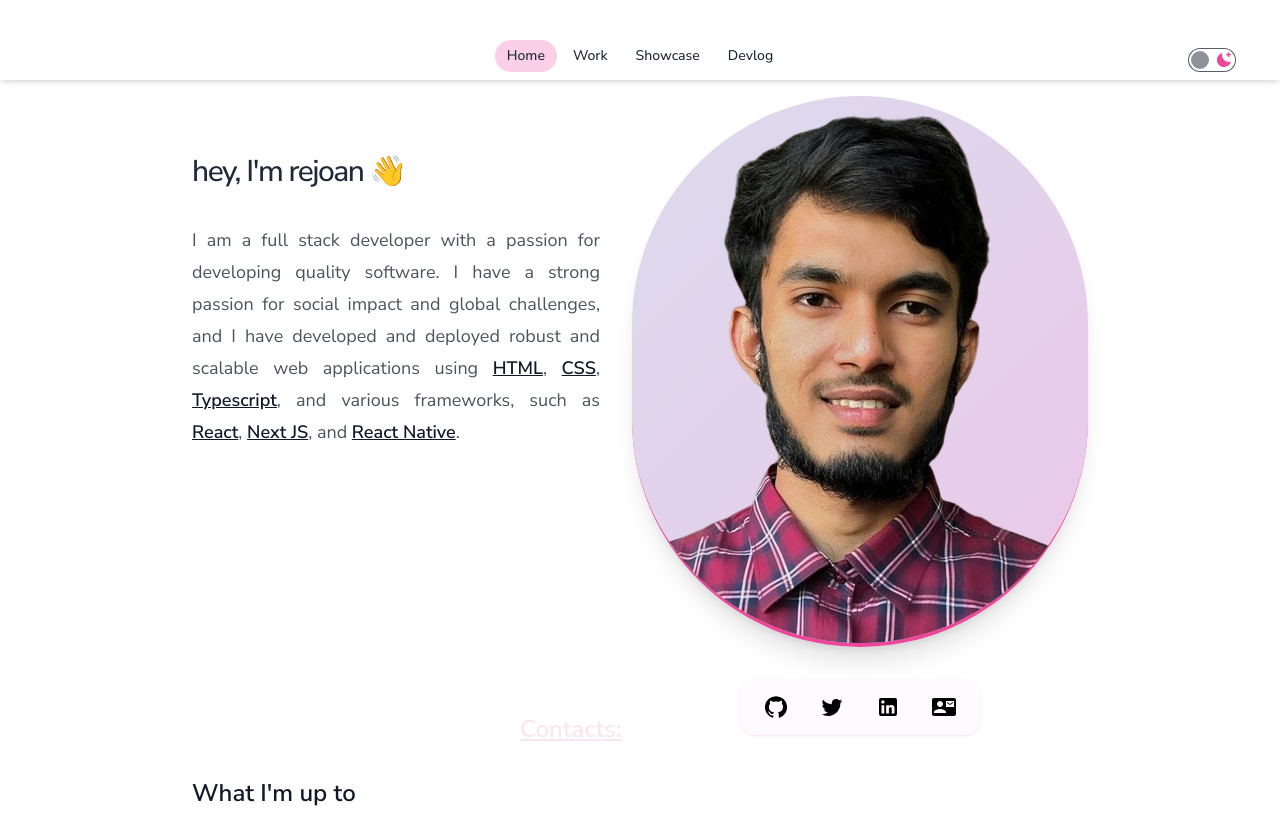
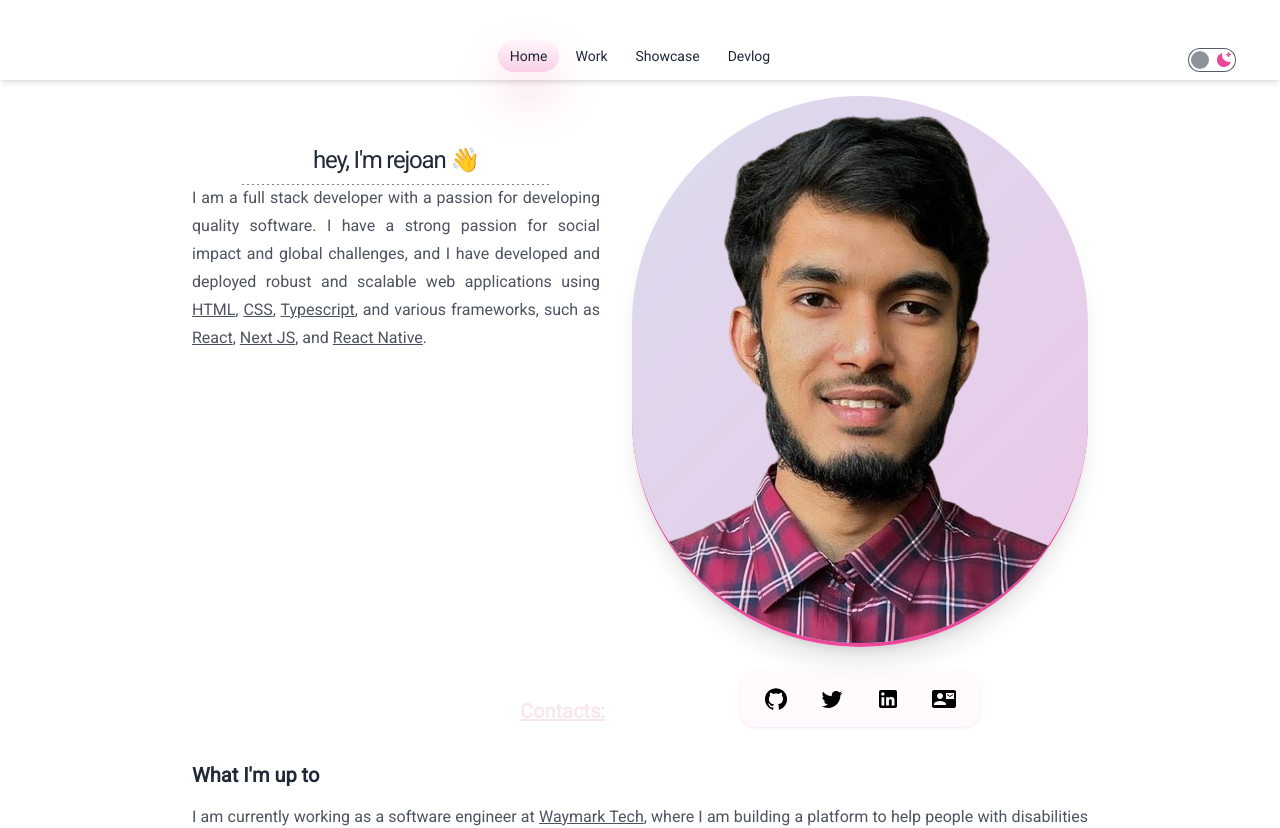
Before and after one commit to rejoanahmed/rejoanahmed, a Next.js app: page / in a window 1280 px wide. Shown: the top 828 px of the page. Built offline with nearby package versions, Linux system fonts and the light colour scheme.

Commit message:
Add GridLine component and update Navbar styles

```diff
--- /dev/null
+++ b/src/app/GridLine.tsx
@@ -0,0 +1,12 @@
+'use client'
+
+import { useTheme } from 'next-themes'
+
+function GridLine() {
+  const { resolvedTheme } = useTheme()
+  const className =
+    resolvedTheme === 'dark' ? 'gridLine-Dark' : 'gridLine-Light'
+  return <div className={className}></div>
+}
+
+export default GridLine
--- a/src/app/Navbar.tsx
+++ b/src/app/Navbar.tsx
@@ -24,7 +24,7 @@ function Navbar() {
           key={tab.href}
           className={`${
             pathname === tab.href ? '' : 'hover:text-slate-600'
-          } no-underline relative rounded-full px-3 py-1.5 text-sm font-medium outline-sky-400 transition focus-visible:outline-2 isolate`}
+          } no-underline relative rounded-full px-3 py-1.5 text-sm outline-sky-400 transition focus-visible:outline-2 isolate`}
           style={{
             WebkitTapHighlightColor: 'transparent'
           }}
@@ -32,7 +32,7 @@ function Navbar() {
           {pathname === tab.href && (
             <motion.span
               layoutId='bubble'
-              className='absolute inset-0  bg-pink-200 dark:bg-slate-700 -z-10'
+              className='absolute inset-0 bg-gradient-to-b from-pink-200/20 to-pink-200 shadow-pink-600 dark:to-slate-700 dark:shadow-white shadow-2xl -z-10'
               style={{ borderRadius: 9999 }}
               transition={{ type: 'spring', bounce: 0.2, duration: 0.6 }}
             />
--- a/src/app/globals.css
+++ b/src/app/globals.css
@@ -52,3 +52,71 @@
 body {
   overscroll-behavior: none;
 }
+
+.gridLine-Light {
+  --background: #ffffff;
+  --color: rgba(0, 0, 0, 0.5);
+  --height: 1px;
+  --width: 5px;
+  --fade-stop: 90%;
+  /* Bleed in or out from the container */
+  --offset: -100px;
+
+  position: absolute;
+  width: calc(100% + var(--offset));
+  height: var(--height);
+  left: calc(var(--offset) / 2 * -1);
+
+  background: linear-gradient(
+    to right,
+    var(--color),
+    var(--color) 50%,
+    transparent 0,
+    transparent
+  );
+  background-size: var(--width) var(--height);
+
+  /* Fade out the edges */
+  mask-composite: exclude;
+  -webkit-mask: linear-gradient(
+      to left,
+      var(--background) var(--fade-stop),
+      transparent
+    ),
+    linear-gradient(to right, var(--background) var(--fade-stop), transparent),
+    linear-gradient(rgb(0, 0, 0), rgb(255, 255, 255));
+}
+
+.gridLine-Dark {
+  --background: #000000;
+  --color: rgba(255, 255, 255, 0.5);
+  --height: 1px;
+  --width: 5px;
+  --fade-stop: 90%;
+  /* Bleed in or out from the container */
+  --offset: -100px;
+
+  position: absolute;
+  width: calc(100% + var(--offset));
+  height: var(--height);
+  left: calc(var(--offset) / 2 * -1);
+
+  background: linear-gradient(
+    to right,
+    var(--color),
+    var(--color) 50%,
+    transparent 0,
+    transparent
+  );
+  background-size: var(--width) var(--height);
+
+  /* Fade out the edges */
+  mask-composite: exclude;
+  -webkit-mask: linear-gradient(
+      to left,
+      var(--background) var(--fade-stop),
+      transparent
+    ),
+    linear-gradient(to right, var(--background) var(--fade-stop), transparent),
+    linear-gradient(rgb(0, 0, 0), rgb(255, 255, 255));
+}
--- a/src/app/layout.tsx
+++ b/src/app/layout.tsx
@@ -1,10 +1,13 @@
 import type { Metadata } from 'next'
-import { Nunito_Sans } from 'next/font/google'
+import { Roboto } from 'next/font/google'
 import './globals.css'
 import Navbar from './Navbar'
 import { ThemeProvider } from './theme-provider'
 
-const inter = Nunito_Sans({ subsets: ['latin'] })
+const inter = Roboto({
+  weight: ['100', '300', '400'],
+  subsets: ['latin', 'latin-ext']
+})
 
 export const metadata: Metadata = {
   title: 'Rejoan Ahmed',
@@ -34,7 +37,7 @@ export default function RootLayout({
       <body
         className={
           inter.className +
-          ' p-10 pt-0 prose xl:prose-lg dark:prose-invert dark:bg-[#1a1a1a] min-h-screen min-w-full'
+          ' p-10 pt-0 prose 2xl:prose-lg dark:prose-invert dark:bg-[#1a1a1a] min-h-screen min-w-full'
         }
       >
         <ThemeProvider>
--- a/src/app/page.tsx
+++ b/src/app/page.tsx
@@ -1,17 +1,20 @@
 import Image from 'next/image'
 import ContactList from './ContactLinks'
+import GridLine from './GridLine'
 
-const SkillClassName =
-  'text-gray-900 font-semibold dark:text-gray-100 underline'
+const SkillClassName = 'underline'
 
 export default function Home() {
   return (
-    <main>
+    <main className='relative'>
       <div className='flex justify-between flex-col-reverse sm:flex-row sm:gap-8 items-start -mt-8'>
-        <div className='shrink-0 basis-72 grow p-0 -mt-8 sm:mt-8'>
-          <h2 className='tracking-tighter font-medium'>
+        <div className='shrink-0 basis-72 grow p-0 -mt-8 sm:mt-8 relative'>
+          <h2 className='tracking-tighter font-medium text-center'>
             hey, I&apos;m rejoan 👋
           </h2>
+          <div className='-mt-4'>
+            <GridLine />
+          </div>
           <p className='text-justify'>
             I am a full stack developer with a passion for developing quality
             software. I have a strong passion for social impact and global
@@ -38,9 +41,7 @@ export default function Home() {
         </div>
       </div>
       <section>
-        <h3 className='mt-8 mb-4 font-semibold text-gray-900 dark:text-gray-100'>
-          What I&apos;m up to
-        </h3>
+        <h3>What I&apos;m up to</h3>
         <p className='text-justify'>
           I am currently working as a software engineer at{' '}
           <span className={SkillClassName}>Waymark Tech</span>, where I am
@@ -51,9 +52,7 @@ export default function Home() {
       </section>
 
       <section>
-        <h3 className='mt-8 mb-4 font-semibold text-gray-900 dark:text-gray-100'>
-          What I&apos;m learning
-        </h3>
+        <h3>What I&apos;m learning</h3>
         <p className='text-justify'>
           I am currently learning{' '}
           <span className={SkillClassName}>GraphQL</span> and{' '}
@@ -64,9 +63,7 @@ export default function Home() {
       </section>
 
       <section>
-        <h3 className='mt-8 mb-4 font-semibold text-gray-900 dark:text-gray-100'>
-          What I&apos;m reading
-        </h3>
+        <h3>What I&apos;m reading</h3>
         <p className='text-justify'>
           I am currently reading{' '}
           <span className={SkillClassName}>The Pragmatic Programmer</span> by
```
